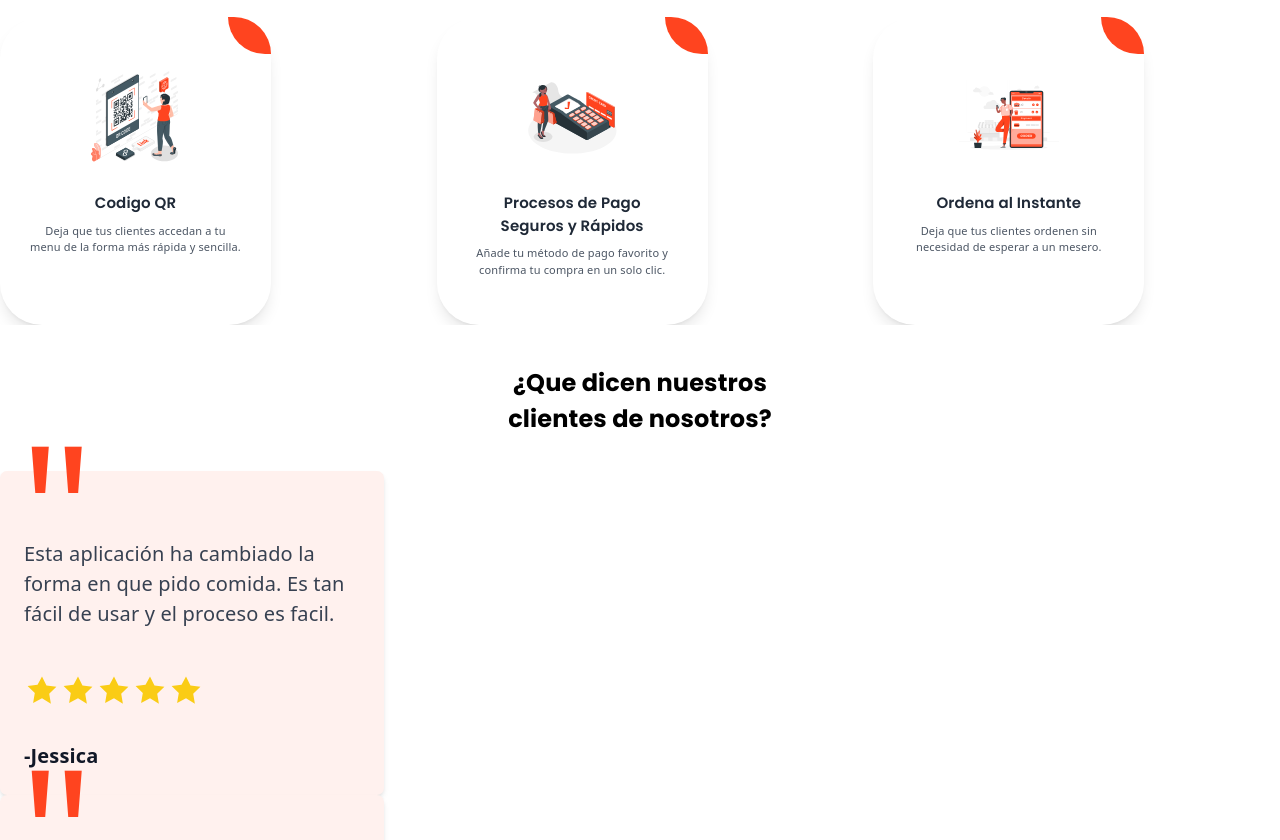
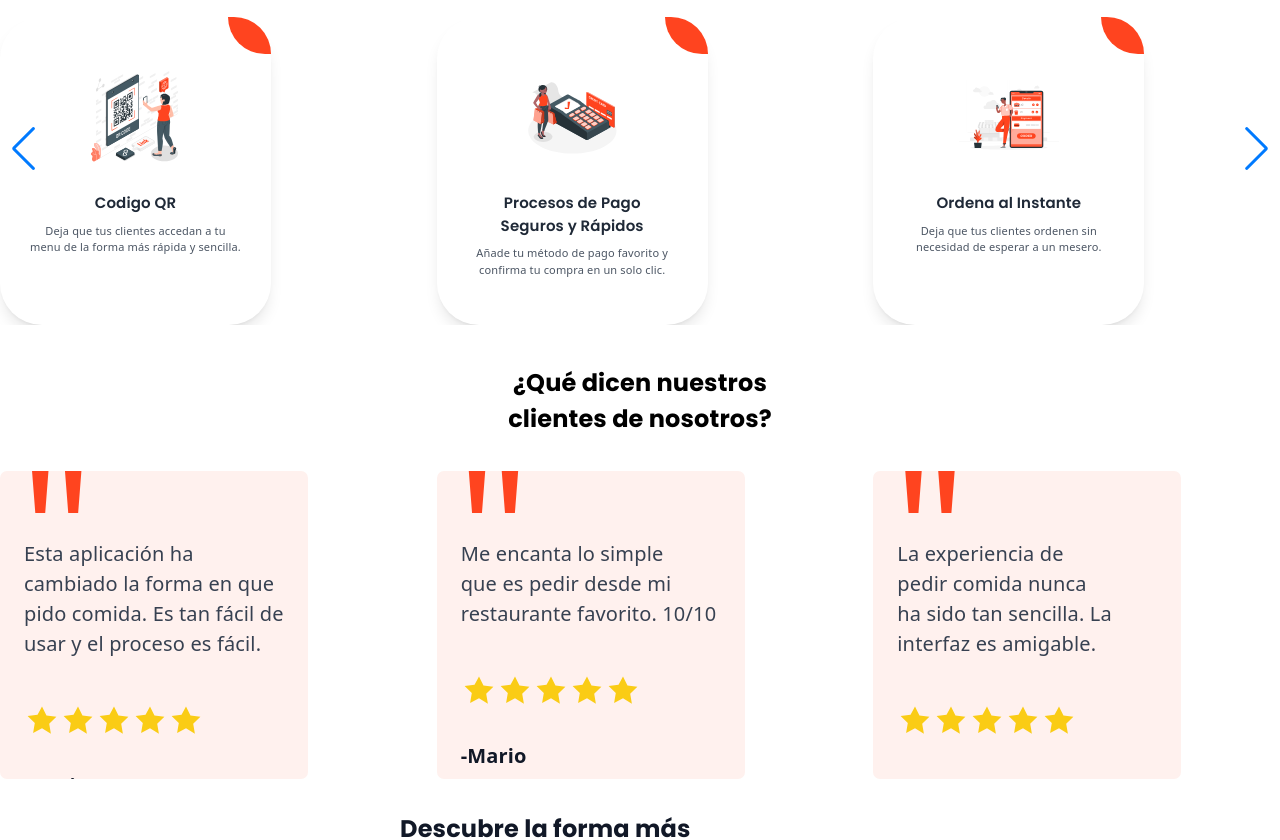
Before and after one commit to BonApp-etit/front, a Next.js app: page / in a window 1280 px wide. Shown: the part 1440-2280 px from the top of the page. Built offline with nearby package versions, Linux system fonts and the light colour scheme.

Commit message:
fix footer

```diff
--- a/src/components/landing/FooterSection.jsx
+++ b/src/components/landing/FooterSection.jsx
@@ -1,19 +1,15 @@
 export default function Footer() {
     return (
-      <footer className="bg-[#FFF1EE] text-white h-[50px] flex mt-[27px]">
-        <div className="container mx-auto flex flex-col sm:flex-row justify-between items-center">
+      <footer className="bg-[#FFF1EE] text-white h-[24px] mt-[27px] flex flex-row justify-between items-center p-1">
+
           {/* Texto de Copyright */}
-          <p className="text-[16px] font-roboto text-[#FF441F]">
+          <div className="text-[8px] font-roboto text-[#FF441F]">
             Copyright © 2024 Bonappetit. All rights reserved
-          </p>
-
+          </div>
           {/* Links */}
-          <div className="flex space-x-4 mt-2 sm:mt-0 text-[16px] font-roboto text-[#FF441F]">
-            <a href="#" className="text-sm hover:underline">Privacy Policy</a>
-            <a href="#" className="text-sm hover:underline">Term of Use</a>
-            <a href="#" className="text-sm hover:underline">Partner</a>
-          </div>
-        </div>
+            <a href="#" className="font-roboto text-[#FF441F] hover:underline text-[8px]">Privacy Policy</a>
+            <a href="#" className="font-roboto text-[#FF441F] hover:underline text-[8px]">Term of Use</a>
+            <a href="#" className="font-roboto text-[#FF441F] hover:underline text-[8px]">Partner</a>
       </footer>
     );
   }
--- a/src/components/landing/FourthSection.jsx
+++ b/src/components/landing/FourthSection.jsx
@@ -1,39 +1,91 @@
-import TarjetasTerceras from './ThirdCards'
+import React, { useEffect, useRef, useState } from 'react';
+import TarjetasTerceras from './ThirdCards';
+import Swiper from 'swiper/bundle';
+import 'swiper/css/bundle';
+
 const infoComments = [
   {
-        name:'Jessica',
-        review:'Esta aplicación ha cambiado la forma en que pido comida. Es tan fácil de usar y el proceso es facil.'
+    name: 'Jessica',
+    review: 'Esta aplicación ha cambiado la forma en que pido comida. Es tan fácil de usar y el proceso es fácil.'
   },
   {
-        name:'Mario',
-        review:'Me encanta lo simple que es pedir desde mi restaurante favorito. 10/10'
+    name: 'Mario',
+    review: 'Me encanta lo simple que es pedir desde mi restaurante favorito. 10/10'
   },
   {
-        name:'Laura',
-        review:'La experiencia de pedir comida nunca ha sido tan sencilla. La interfaz es amigable'
+    name: 'Laura',
+    review: 'La experiencia de pedir comida nunca ha sido tan sencilla. La interfaz es amigable.'
   }
+];
 
-]
-export default function fourth (){
-    return(
+export default function Fourth() {
+  const swiperContainerRef = useRef(null);
+  const [swiperInstance, setSwiperInstance] = useState(null);
+
+  useEffect(() => {
+    const swiper = new Swiper(swiperContainerRef.current, {
+      slidesPerView: 1.15, // Mostramos 1 tarjeta por vista en pantallas pequeñas
+      spaceBetween: 100, // Reduce espacio entre tarjetas
+      initialSlide: 1,
+      centeredSlides: true,
+      pagination: {
+        el: '.swiper-pagination',
+        clickable: true,
+      },
+      navigation: {
+        nextEl: '.swiper-button-next',
+        prevEl: '.swiper-button-prev',
+      },
+      breakpoints: {
+        640: {
+          slidesPerView: 1,
+          spaceBetween: 10, // Espacio entre tarjetas en pantallas pequeñas
+        },
+        768: {
+          slidesPerView: 2,
+          spaceBetween: 20, // Espacio entre tarjetas en pantallas medianas
+        },
+        1024: {
+          slidesPerView: 3,
+          spaceBetween: 30, // Espacio entre tarjetas en pantallas grandes
+        },
+      },
+    });
+
+    setSwiperInstance(swiper);
+
+    return () => {
+      swiper.destroy();
+    };
+  }, []);
+
+  return (
     <section className="bg-white mt-[40px]">
+      {/* Título Principal */}
       <div className="text-center">
         <h2 className="text-[24px] font-bold text-black font-poppins mb-[34px]">
-                ¿Que dicen nuestros <br /> clientes de nosotros?
+          ¿Qué dicen nuestros <br /> clientes de nosotros?
         </h2>
       </div>
 
-            {/* Sección de Tarjetas */}
-            <div className="">
+      {/* Swiper para las Tarjetas Terceras */}
+      <div ref={swiperContainerRef} className="swiper-container">
+        <div className="swiper-wrapper">
           {infoComments.map((info, index) => (
+            <div key={index} className="swiper-slide">
               <TarjetasTerceras
-                    key={index}
                 review={info.review}
                 name={info.name}
               />
+            </div>
           ))}
         </div>
 
+
+
+
+
+      </div>
     </section>
   );
 }
--- a/src/components/landing/SecondCard.jsx
+++ b/src/components/landing/SecondCard.jsx
@@ -2,7 +2,7 @@ import React from 'react';
 
 const FeatureCard = ({ image, title, description }) => {
     return (
-      <div className="bg-white rounded-[42px] shadow-lg p-6 relative w-[223px] h-[260px] flex flex-col">
+      <div className="bg-white rounded-[42px] shadow-lg p-6 relative w-[223px] h-[260px]">
         {/* Esquina de la tarjeta */}
         <div className="absolute top-0 right-0 bg-[#FF441F] w-[43px] h-[37px] rounded-bl-[42px] rounded-tr-[42px]"></div>
 
--- a/src/components/landing/SecondSection.jsx
+++ b/src/components/landing/SecondSection.jsx
@@ -16,7 +16,8 @@ const Second = () => {
   useEffect(() => {
     const swiper = new Swiper(swiperContainerRef.current, {
       slidesPerView: 1,
-      spaceBetween: 10,
+      spaceBetween: 30,
+      initialSlide: 1,
       pagination: {
         el: '.swiper-pagination',
         clickable: true,
@@ -72,12 +73,8 @@ const Second = () => {
           ))}
         </div>
 
-        {/* Paginación del Swiper */}
-        <div className="swiper-pagination"></div>
-
-        {/* Botones de navegación */}
-        <div className="swiper-button-next"></div>
-        <div className="swiper-button-prev"></div>
+       <div className="swiper-button-next"></div>
+       <div className="swiper-button-prev"></div>
       </div>
     </section>
   );
--- a/src/components/landing/ThirdCards.jsx
+++ b/src/components/landing/ThirdCards.jsx
@@ -1,8 +1,8 @@
 export default function TestimonialCard ({ review, name })  {
     return (
-      <div className="bg-[#FFF1EE] p-6 rounded-[7px] shadow-md max-w-sm relative">
+      <div className="bg-[#FFF1EE] p-6 rounded-[7px]  h-[260px] w-[260px] relative ">
         {/* Cita */}
-        <div className="absolute -top-[100px] left-5 text-[#FF441F] text-[180px] font-sans">"</div>
+        <div className="absolute -top-[80px] left-5 text-[#FF441F] text-[180px] font-sans">"</div>
 
         {/* Texto de la reseña */}
         <p className="text-gray-700 mb-11 mt-11 text-[20px] font-robot">
--- a/src/components/landing/ThirdSection.jsx
+++ b/src/components/landing/ThirdSection.jsx
@@ -42,8 +42,9 @@ export default function Third() {
 
   useEffect(() => {
     const swiper = new Swiper(swiperContainerRef.current, {
-      slidesPerView: 1, // 1 tarjeta por vista en pantallas pequeñas
-      spaceBetween: 10,
+      slidesPerView: 1.3, // 1 tarjeta por vista en pantallas pequeñas
+      spaceBetween:10,
+      initialSlide: 0,
       pagination: {
         el: '.swiper-pagination',
         clickable: true,
@@ -97,10 +98,7 @@ export default function Third() {
           ))}
         </div>
 
-        {/* Paginación de Swiper */}
-        <div className="swiper-pagination"></div>
-
-        {/* Botones de navegación de Swiper */}
+         {/* Botones de navegación de Swiper */}
         <div className="swiper-button-next"></div>
         <div className="swiper-button-prev"></div>
       </div>
--- a/src/styles/globals.css
+++ b/src/styles/globals.css
@@ -8,7 +8,49 @@
   }
 }
 
+/* Estilo para el contenedor de Swiper */
 .swiper-container {
+  position: relative; /* Necesario para posicionar los botones de navegación */
   overflow: hidden; /* Evita que el contenido desborde el contenedor */
-  max-width: 100vw; /* Asegura que el swiper no crezca más allá del viewport */
+  max-width: 100%; /* Asegura que el swiper no crezca más allá del viewport */
+  margin: auto; /* Centrar el swiper en la pantalla */
 }
+
+/* Estilo para las flechas de navegación */
+.swiper-button-next,
+.swiper-button-prev {
+  color: #FF441F; /* Color de las flechas */
+  width: 20px; /* Ancho del botón */
+  height: 20px; /* Alto del botón */
+  display: flex;
+  align-items: center;
+  justify-content: center;
+  border-radius: 50%; /* Para que sean redondos */
+  z-index: 10; /* Para asegurarse de que están por encima de otros elementos */
+}
+
+/* Posicionamiento de las flechas */
+.swiper-button-next {
+  right: 10px; /* Posición a la derecha */
+  top: 50%; /* Centrado verticalmente */
+  transform: translateY(-50%); /* Ajuste para centrar */
+}
+
+.swiper-button-prev {
+  left: 10px; /* Posición a la izquierda */
+  top: 50%; /* Centrado verticalmente */
+  transform: translateY(-50%); /* Ajuste para centrar */
+}
+
+/* Estilos generales para las tarjetas */
+.swiper-slide {
+  display: flex;
+  justify-content: center; /* Centrar el contenido de la tarjeta */
+  align-items: center; /* Centrar el contenido de la tarjeta */
+}
+
+/* Opcional: Estilo para la paginación */
+.swiper-pagination {
+  bottom: 10px; /* Espacio desde la parte inferior */
+  text-align: center; /* Centrar la paginación */
+}
```
Lines whose indentation alone changed are shown as unchanged.
